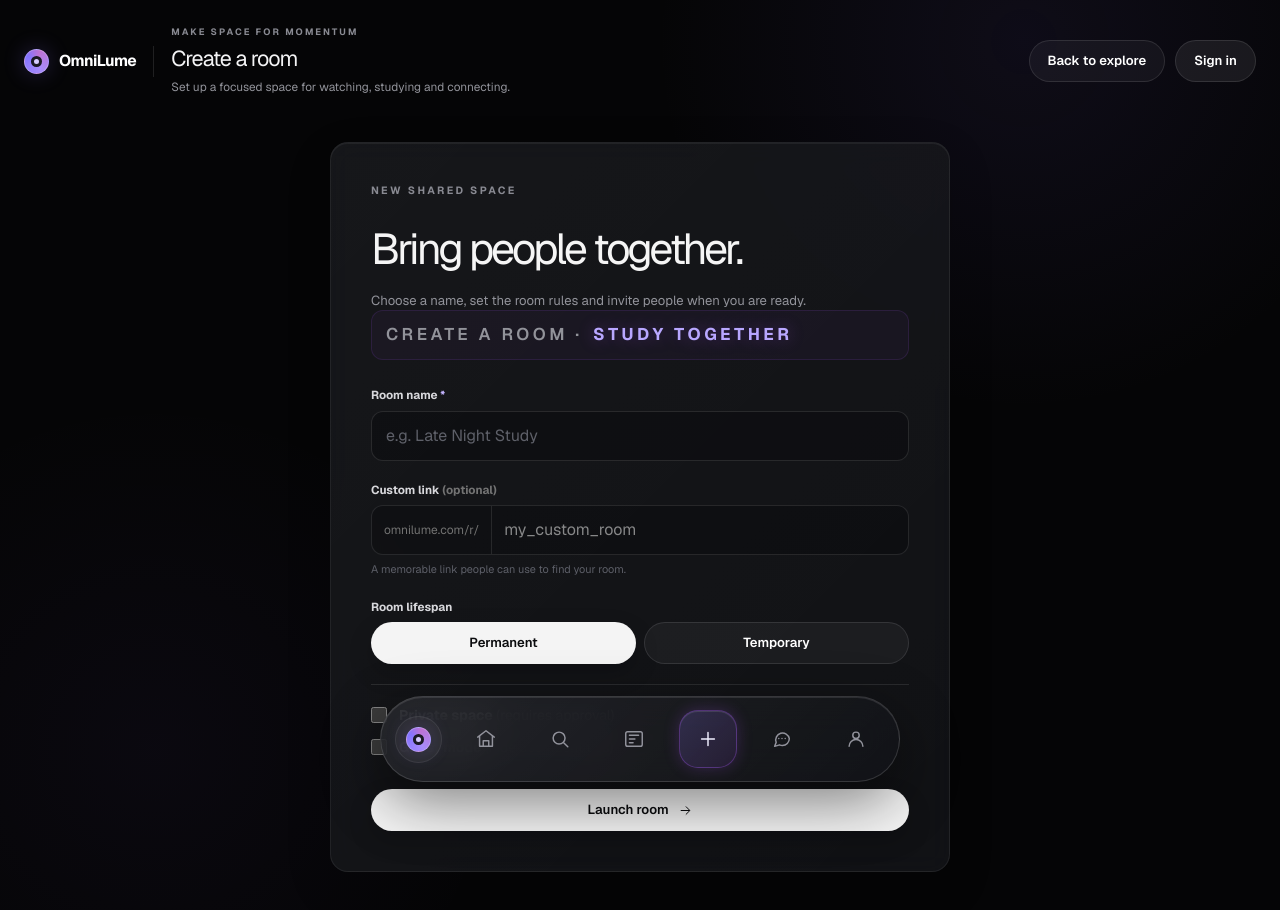
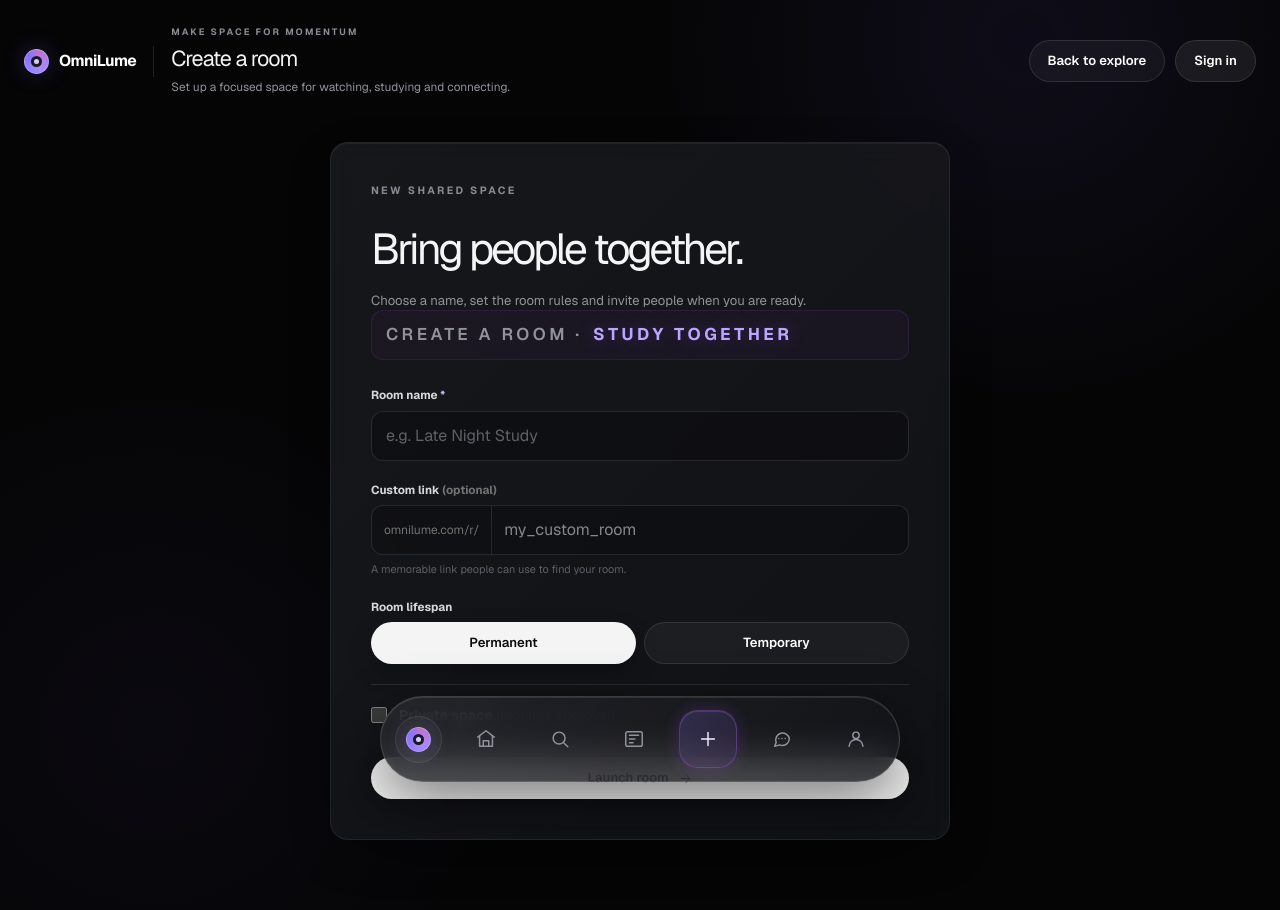
Before and after one commit to omnilume1/omnilume1-project, a Next.js app: page /create-room in a window 1280 px wide. Shown: the top 910 px of the page. Built offline with nearby package versions, Linux system fonts and the light colour scheme; no server answers.

Commit message:
fix(action-05): remove retired ghost room option

```diff
--- a/src/actions/rooms.ts
+++ b/src/actions/rooms.ts
@@ -4,7 +4,7 @@ import { randomUUID } from 'node:crypto';
 import { createClient } from '@/utils/supabase/server';
 import { assertActiveRoom } from '@/lib/room-lifecycle';
 
-// 1. Create Room (Upgraded with Expiration & Anonymous Mode)
+// 1. Create Room
 export async function createRoom(formData: FormData) {
   const supabase = await createClient();
   const { data: { user }, error: authError } = await supabase.auth.getUser();
@@ -14,7 +14,6 @@ export async function createRoom(formData: FormData) {
   const name = formData.get('name') as string;
   const description = formData.get('description') as string;
   const isPrivate = formData.get('is_private') === 'true';
-  const isAnonymous = formData.get('is_anonymous') === 'true';
 
   const requestedExpirationType = formData.get('expiration_type');
   const expirationType = requestedExpirationType === 'recoverable' || requestedExpirationType === 'irreversible'
@@ -51,7 +50,6 @@ export async function createRoom(formData: FormData) {
       name,
       description,
       is_private: isPrivate,
-      is_anonymous: isAnonymous,
       expiration_type: expirationType,
       expires_at: expiresAt,
       created_by: user.id,
--- a/src/app/create-room/page.tsx
+++ b/src/app/create-room/page.tsx
@@ -54,7 +54,7 @@ export default function CreateRoomPage() {
             {isTemp && <div className="rounded-2xl border border-amber-300/20 bg-amber-200/[0.04] p-4"><div><label className="form-label text-amber-100" htmlFor="expires-hours">Self-destruct timer (hours)</label><input id="expires-hours" name="expires_in_hours" type="number" min="1" max="720" required defaultValue="24" className="omni-input border-amber-300/20" /></div><label className="mt-4 flex cursor-pointer items-start gap-3 text-xs leading-relaxed text-neutral-300"><input type="checkbox" checked={allowRecovery} onChange={(e) => setAllowRecovery(e.target.checked)} className="mt-0.5 h-4 w-4 accent-amber-400" /><span><strong className="text-amber-100">Enable quarantine:</strong> If unchecked, files and chats are permanently burned when the timer ends.</span></label></div>}
 
             <div className="h-px bg-white/10" />
-            <div className="grid gap-3"><label className="flex cursor-pointer items-center gap-3 text-sm text-neutral-300"><input type="checkbox" name="is_private" value="true" id="private-toggle" className="h-4 w-4 accent-neutral-300" /><span><strong className="text-white">Private space</strong> <span className="text-neutral-500">(requires approval)</span></span></label><label className="flex cursor-pointer items-center gap-3 text-sm text-neutral-300"><input type="checkbox" name="is_anonymous" value="true" id="anon-toggle" className="h-4 w-4 accent-violet-400" /><span><strong className="text-white">Ghost mode</strong> <span className="text-neutral-500">(hide user identities)</span></span></label></div>
+            <div className="grid gap-3"><label className="flex cursor-pointer items-center gap-3 text-sm text-neutral-300"><input type="checkbox" name="is_private" value="true" id="private-toggle" className="h-4 w-4 accent-neutral-300" /><span><strong className="text-white">Private space</strong> <span className="text-neutral-500">(requires approval)</span></span></label></div>
 
             <button type="submit" disabled={loading} className="omni-button omni-button-primary mt-3 w-full">{loading ? 'Creating room...' : 'Launch room'} <OmniIcon name="arrow" size={15} /></button>
           </div>
```
